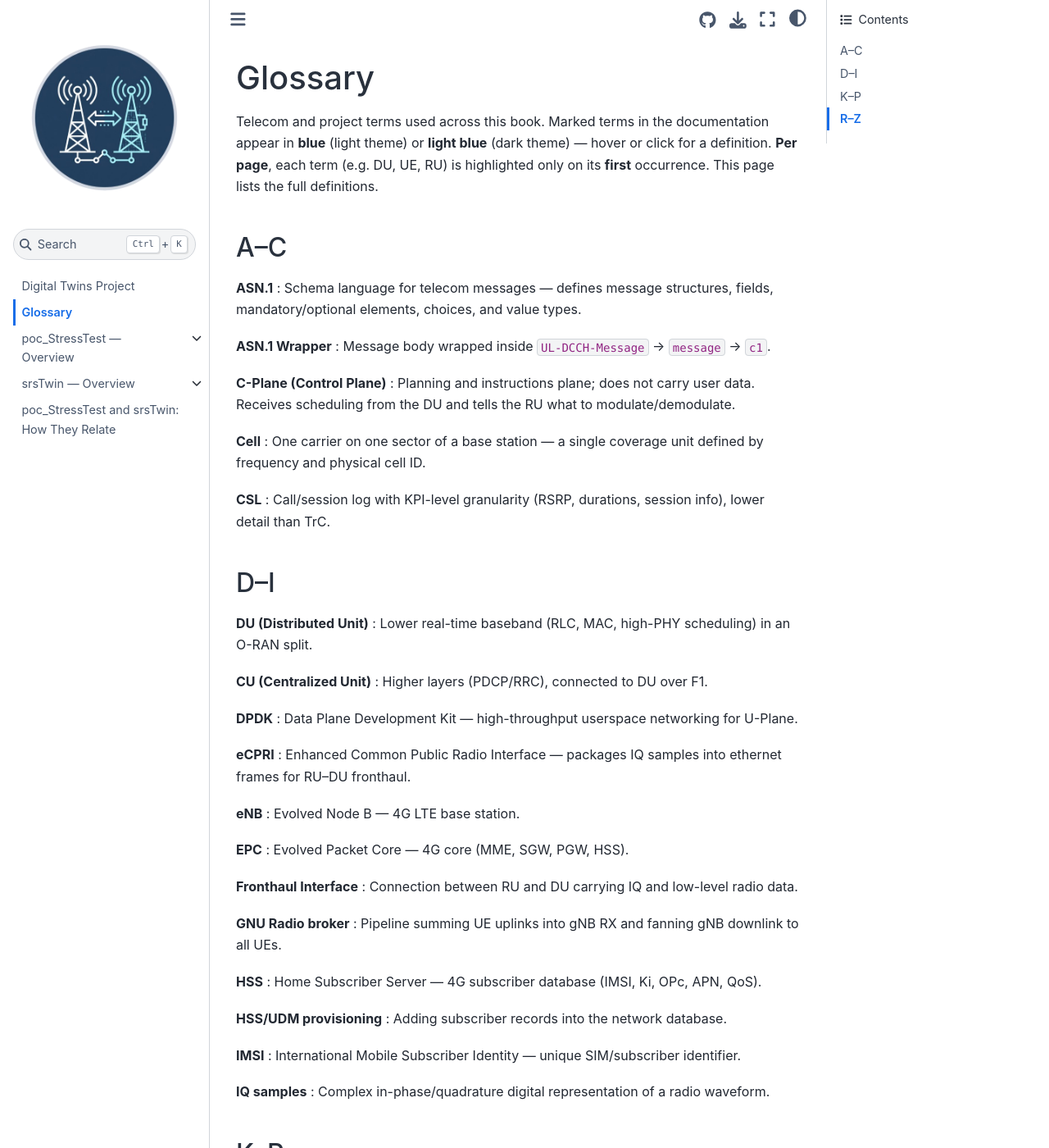
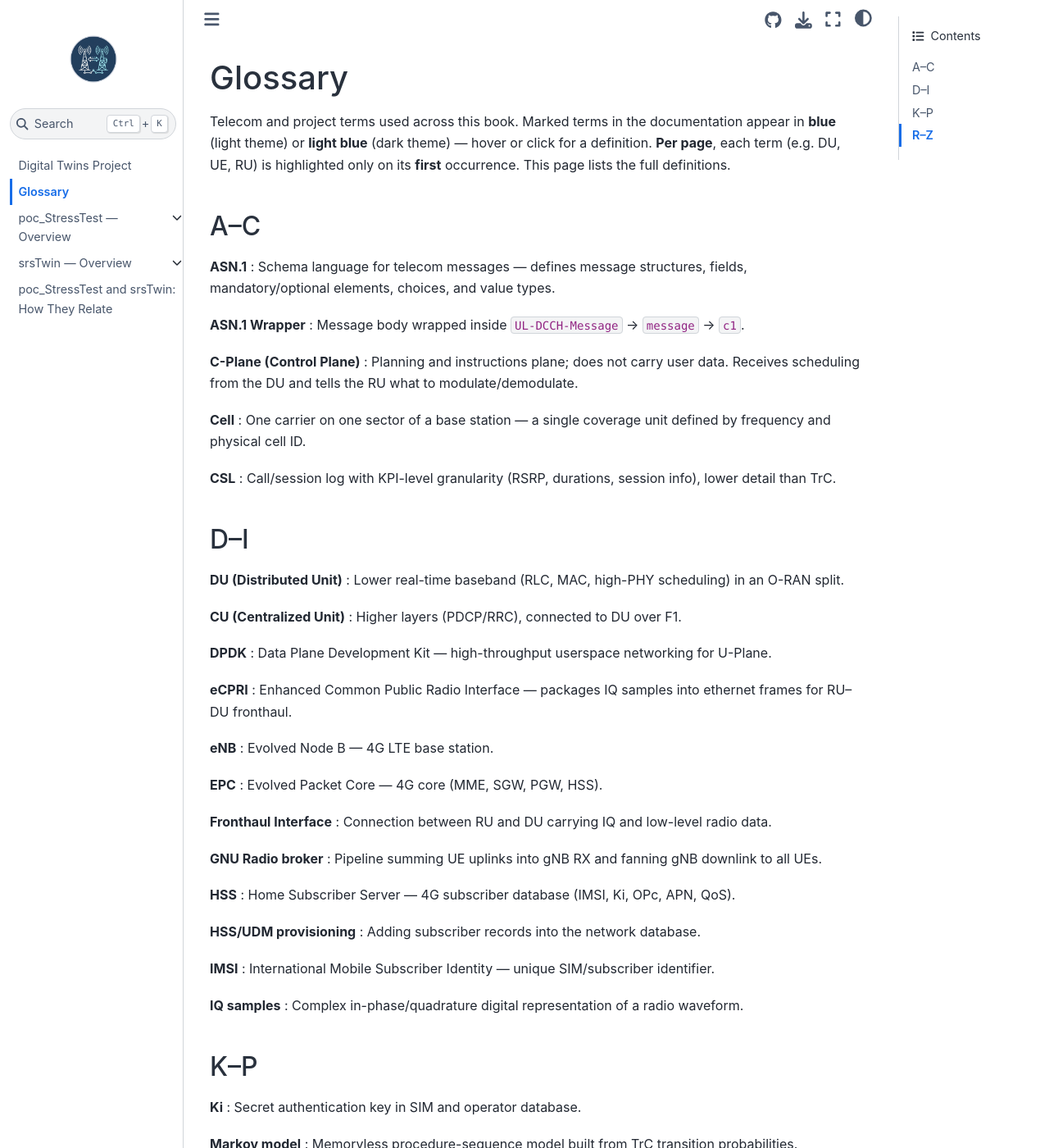
Before and after one commit to miles-zhongyi/digital-twins-docs, a Jupyter Book: the page built from glossary.md, in a window 1280 px wide and 1400 px high. Shown: the whole window at 82% size. Built offline with Jupyter Book 1.0.4 settings and Sphinx 7.4.7 and the Sphinx Book theme 1.1.4, drawn with Linux system fonts in a browser that asks for light colours.

Commit message:
Narrow sidebars and widen main content column.
Add layout.css to shrink left/right navigation and increase article max-width for more readable page content.

Co-authored-by: Cursor <cursoragent@cursor.com>

```diff
--- a/_config.yml
+++ b/_config.yml
@@ -21,5 +21,6 @@ sphinx:
     exclude_patterns: ["CONFIDENTIALITY.md"]
     html_css_files:
       - glossary.css
+      - layout.css
     html_js_files:
       - glossary.js
--- /dev/null
+++ b/_static/layout.css
@@ -0,0 +1,31 @@
+/* Narrow sidebars and give more room to the main article column. */
+
+html {
+  --pst-sidebar-secondary: 12rem;
+}
+
+@media (min-width: 992px) {
+  .bd-sidebar-primary {
+    flex: 0 0 14rem;
+    width: 14rem;
+    max-width: 14rem;
+    padding: 1.25rem 0.5rem 1rem 0.75rem;
+  }
+
+  .bd-sidebar-secondary {
+    padding: 1.25rem 0.75rem 1rem 0.5rem;
+  }
+
+  .bd-sidebar-primary .logo__image {
+    max-width: 4.5rem;
+  }
+}
+
+/* Separate rules so specificity overrides theme defaults correctly. */
+.bd-main .bd-content .bd-article-container {
+  max-width: 75em;
+}
+
+.bd-page-width {
+  max-width: 96rem;
+}
```
